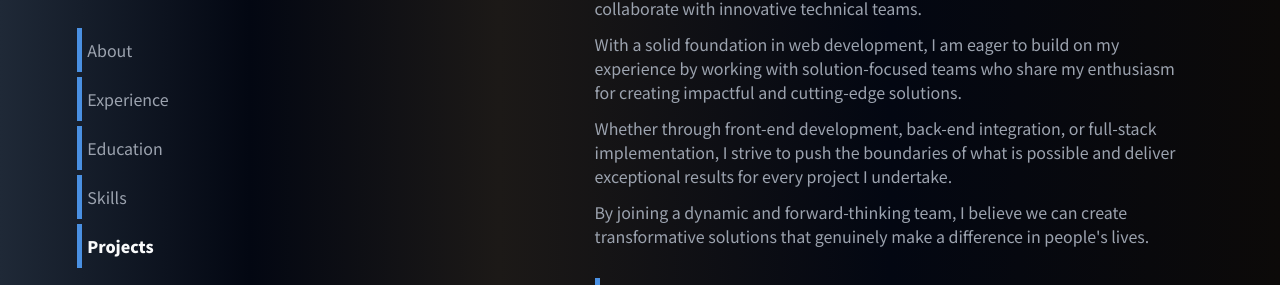
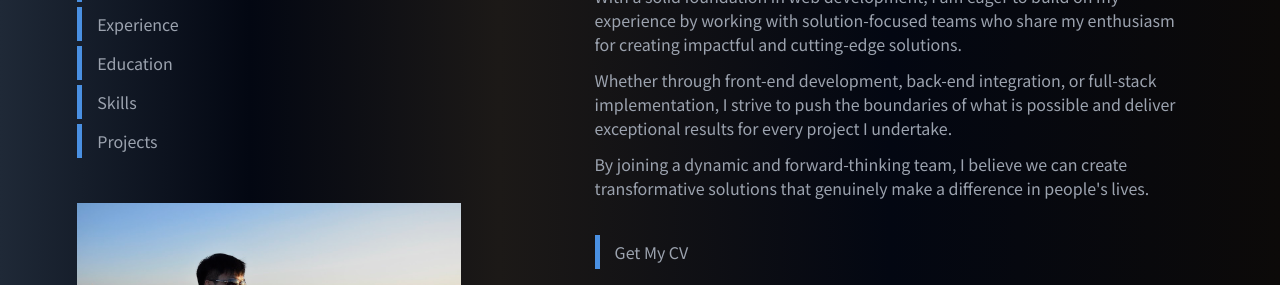
Before and after one commit to smallvi/smallvi, a website: page index.html in a window 1280 px wide. Shown: the part 204-489 px from the top of the page. Drawn offline with nearby package versions, Linux system fonts and the light colour scheme.

Commit message:
style: adjust padding, button margin

```diff
--- a/index.html
+++ b/index.html
@@ -21,10 +21,10 @@
     <div class="flex flex-col md:flex-row">
         <!-- Header -->
         <div
-            class="sticky p-4 md:pt-24 md:w-2/4 md:h-screen md:top-0 bg-gradient-to-r from-gray-800 via-gray-850 to-stone-950 md:bg-gradient-to-r md:from-gray-850 md:via-gray-950 md:to-stone-900">
+            class="sticky p-4 md:pt-12 md:w-2/4 md:h-screen md:top-0 bg-gradient-to-r from-gray-800 via-gray-850 to-stone-950 md:bg-gradient-to-r md:from-gray-850 md:via-gray-950 md:to-stone-900">
             <div class="flex flex-col items-center mx-auto text-center md:pl-10 md:text-left">
                 <div>
-                    <div class="text-gray-300 text-7xl concert-one-regular">Zi Wei Yeo</div>
+                    <div class="text-6xl text-gray-300 concert-one-regular">Zi Wei Yeo</div>
                     <div class="mb-10">Laravel Artisan, Senior Web Developer</div>
 
                     <!-- Navigation -->
@@ -113,7 +113,7 @@
 
         <!-- Content -->
         <div
-            class="w-full overflow-y-scroll md:w-3/4 p-9 md:p-24 hide-scrollbar bg-gradient-to-r from-gray-800 via-gray-850 to-stone-950 md:from-stone-900 md:via-gray-950 md:to-stone-950">
+            class="w-full overflow-y-scroll md:w-3/4 p-9 md:px-24 md:pt-12 hide-scrollbar bg-gradient-to-r from-gray-800 via-gray-850 to-stone-950 md:from-stone-900 md:via-gray-950 md:to-stone-950">
 
             <div id="section-about">
                 <div class="mb-5 text-3xl font-bold text-gray-300">About</div>
--- a/styles.css
+++ b/styles.css
@@ -36,7 +36,7 @@
 .button {
     position: relative;
     overflow: hidden;
-    padding: 10px;
+    padding: 5px;
     margin-bottom: 5px;
 }
 
@@ -59,4 +59,6 @@
 .button span {
     position: relative;
     z-index: 1;
+    margin-left: 15px;
+    margin-right: 15px;
 }
```
Also changed, not shown: dist/styles.css.
